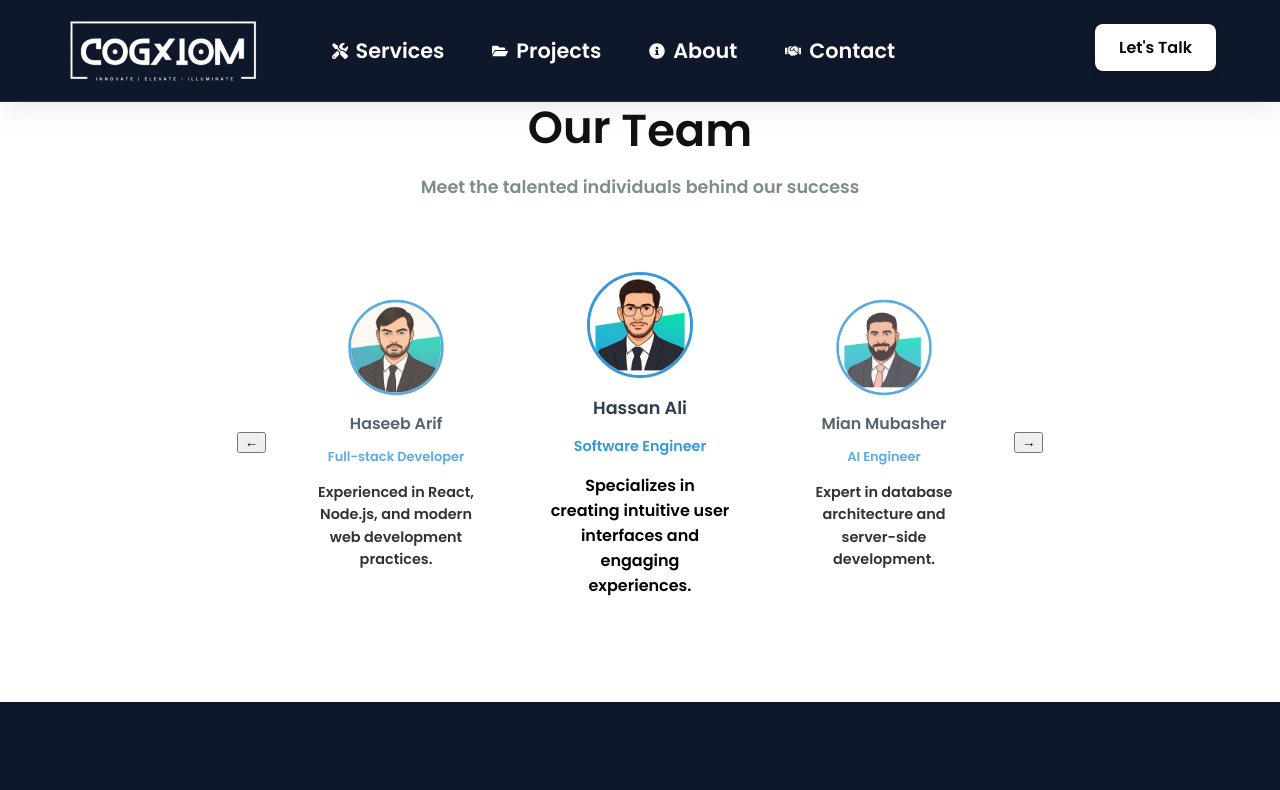
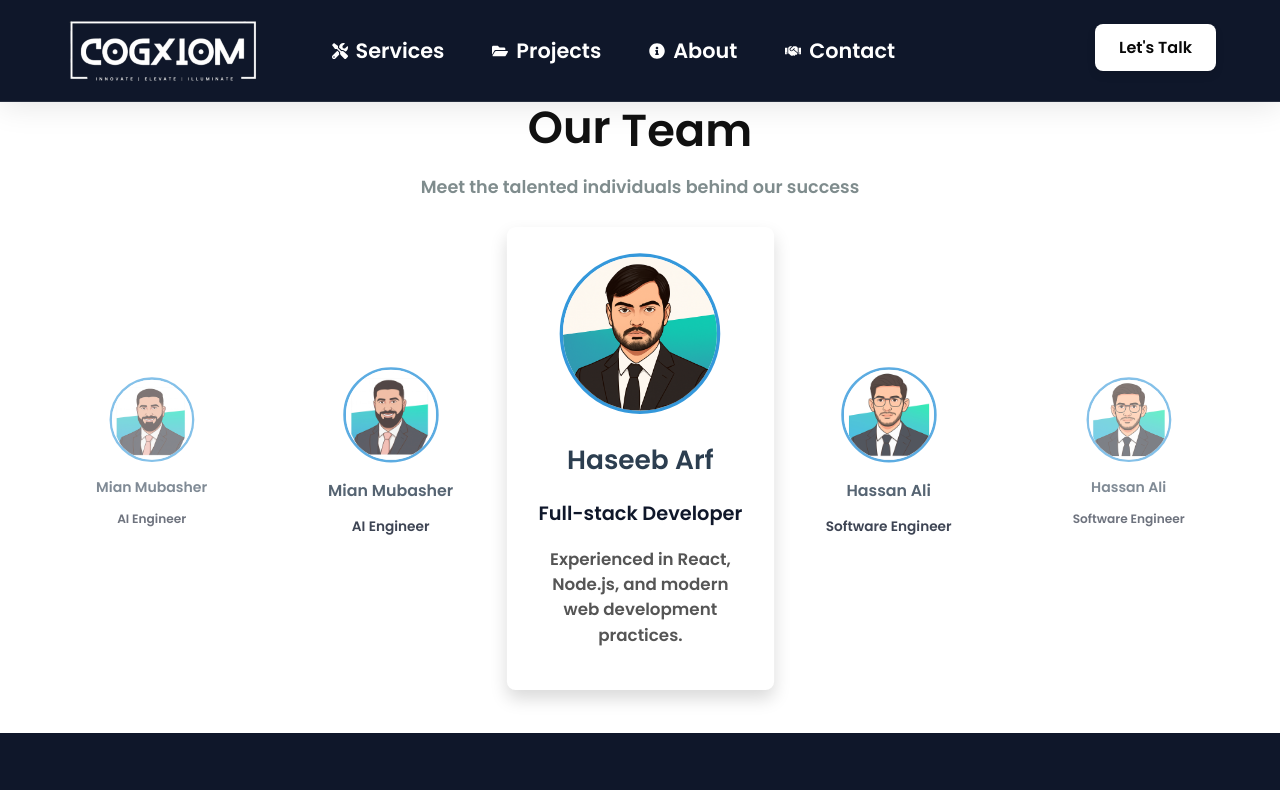
Before and after one commit to itxhas/Cogxioms, a React (Vite) app in the folder MYsite/: page /team in a window 1280 px wide. Shown: the top 790 px of the page. Built offline with nearby package versions, Linux system fonts and the light colour scheme.

Commit message:
team name changed

```diff
--- a/MYsite/src/components/Team/Team.jsx
+++ b/MYsite/src/components/Team/Team.jsx
@@ -5,7 +5,7 @@ import './Team.css';
 const teamMembers = [
   {
     id: 1,
-    name: 'Haseeb Arif',
+    name: 'Haseeb Arf',
     role: 'Full-stack Developer',
     image: '/Images/Haseeb.png',
     bio: 'Experienced in React, Node.js, and modern web development practices.'
@@ -29,24 +29,21 @@ const teamMembers = [
 const Team = () => {
   const [currentIndex, setCurrentIndex] = useState(0);
 
-  // For small screens, show only prev, current, next
   const getVisibleMembers = () => {
-    if (window.innerWidth <= 900) {
-      const prev = teamMembers[(currentIndex + teamMembers.length - 1) % teamMembers.length];
-      const current = teamMembers[currentIndex];
-      const next = teamMembers[(currentIndex + 1) % teamMembers.length];
-      return [prev, current, next];
-    }
-    // For large screens, show all
-    return teamMembers;
+    const prev = teamMembers[(currentIndex + teamMembers.length - 1) % teamMembers.length];
+    const current = teamMembers[currentIndex];
+    const next = teamMembers[(currentIndex + 1) % teamMembers.length];
+
+    return [
+      { ...prev, key: 'prev-prev' },
+      { ...prev, key: 'prev' },
+      { ...current, key: 'current' },
+      { ...next, key: 'next' },
+      { ...next, key: 'next-next' }
+    ];
   };
 
-  const handleLeft = (e) => {
-    e.stopPropagation();
-    setCurrentIndex((prevIndex) => (prevIndex - 1 + teamMembers.length) % teamMembers.length);
-  };
-  const handleRight = (e) => {
-    e.stopPropagation();
+  const handleClick = () => {
     setCurrentIndex((prevIndex) => (prevIndex + 1) % teamMembers.length);
   };
 
@@ -65,25 +62,26 @@ const Team = () => {
           </motion.h2>
           <p className="team-subtitle">Meet the talented individuals behind our success</p>
         </div>
-        <div className="team-display">
-          {/* Left arrow for small screens */}
-          <button className="team-arrow left" onClick={handleLeft} aria-label="Previous member">&#8592;</button>
-          {getVisibleMembers().map((member, idx) => (
-            <div key={member.id} className={`team-member${idx === 1 && window.innerWidth <= 900 ? ' current' : ''}`}>
-              <div className="member-image-container">
+
+        <div className="team-display" onClick={handleClick}>
+          {getVisibleMembers().map((member) => (
+            <div key={`${member.id}-${member.key}`} className={`team-member ${member.key.includes('current') ? 'current' : ''}`}>
+              <div className="member-image-container" style={member.key.includes('current') ? { width: '140px', height: '140px' } : {}}>
                 <img
                   src={member.image}
                   alt={member.name}
                   className="member-image"
                 />
               </div>
-              <h3 className="member-name">{member.name}</h3>
-              <p className="member-role">{member.role}</p>
-              <p className="member-bio">{member.bio}</p>
+              <h3 className="member-name" style={member.key.includes('current') ? { fontSize: '1.5rem' } : {}}>{member.name}</h3>
+              <p className="member-role" style={{ color: '#0f172a', fontSize: member.key.includes('current') ? '1.1rem' : '0.95rem' }}>
+                {member.name === 'Zohaib Murtaza' ? 'Full-stack Web Developer' : member.role}
+              </p>
+              {member.key.includes('current') && (
+                <p className="member-bio" style={{ marginTop: '0.7rem', fontSize: '0.95rem', color: '#555' }}>{member.bio}</p>
+              )}
             </div>
           ))}
-          {/* Right arrow for small screens */}
-          <button className="team-arrow right" onClick={handleRight} aria-label="Next member">&#8594;</button>
         </div>
       </div>
     </section>
```
